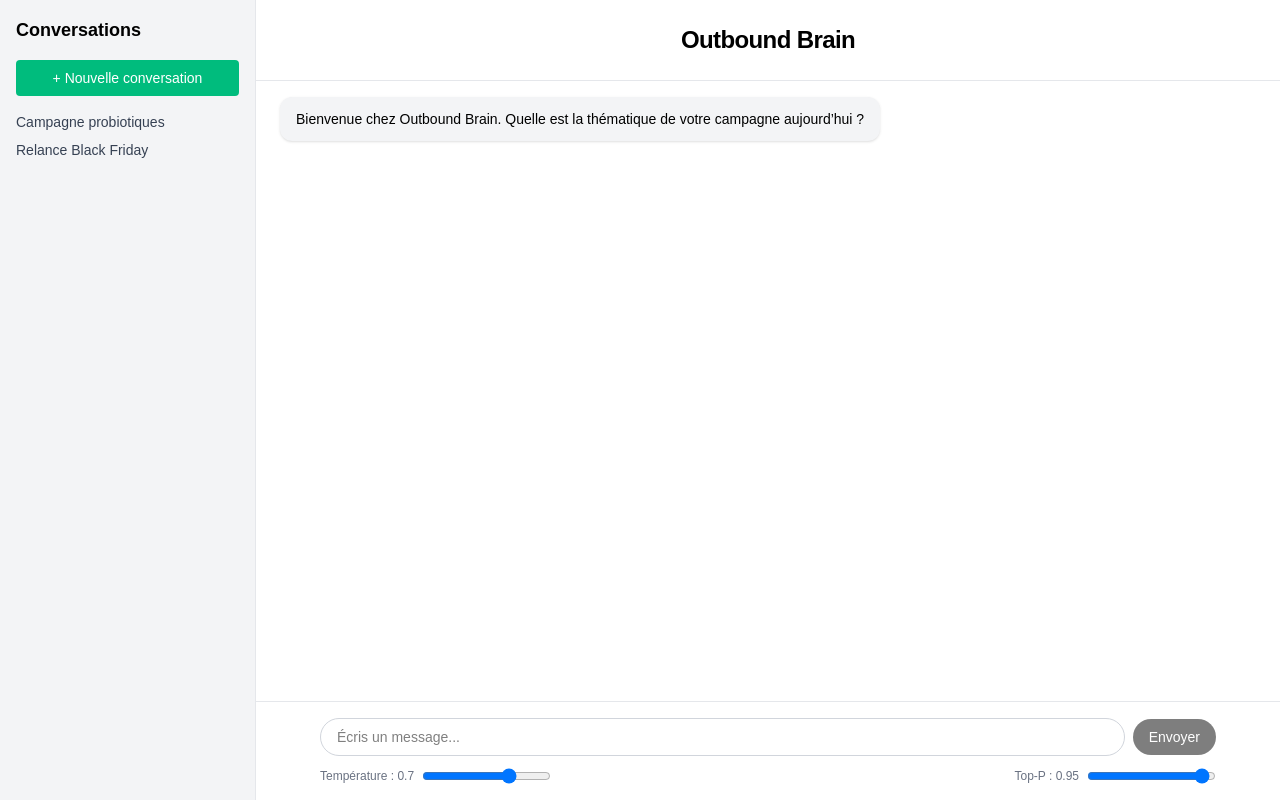
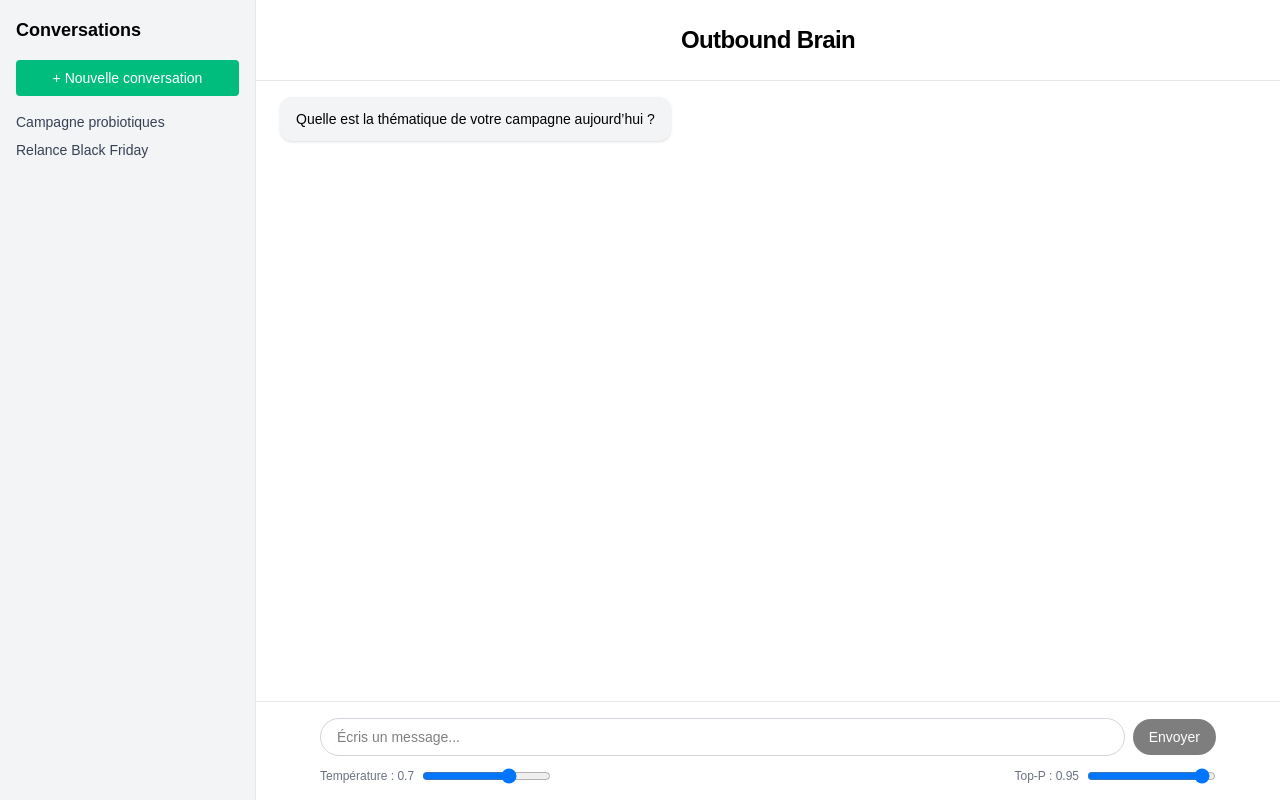
Before and after one commit to damientilman/ai-bot, a Next.js app: page / in a window 1280 px wide. Shown: the top 800 px of the page. Built offline with nearby package versions, Linux system fonts and the light colour scheme.

Commit message:
Mise à jour de l'accueil

```diff
--- a/app/page.tsx
+++ b/app/page.tsx
@@ -4,7 +4,7 @@
 
 export default function Page() {
   const [message, setMessage] = useState("");
-  const [history, setHistory] = useState([{ role: 'assistant', content: "Bienvenue chez Outbound Brain. Quelle est la thématique de votre campagne aujourd’hui ?" }]);
+  const [history, setHistory] = useState([{ role: 'assistant', content: "Quelle est la thématique de votre campagne aujourd’hui ?" }]);
   const [loading, setLoading] = useState(false);
   const [temperature, setTemperature] = useState(0.7);
   const [topP, setTopP] = useState(0.95);
```
